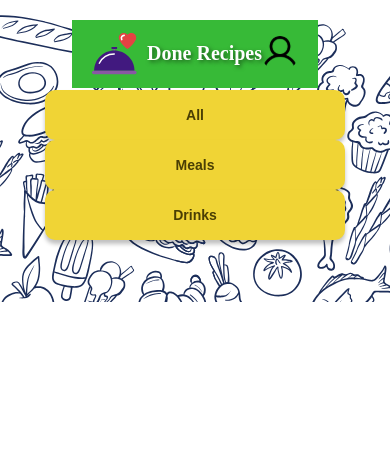
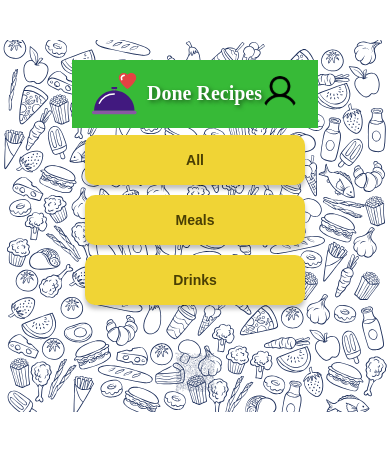
Before and after one commit to ThiagoDRangel/App-Receitas, a React (Create React App) app: page /done-recipes in a window 390 px wide. Shown: the top 450 px of the page. Built offline with nearby package versions, Linux system fonts and the light colour scheme.

Commit message:
Finalizando página DoneRecipes

```diff
--- a/src/styles/DoneRecipes.css
+++ b/src/styles/DoneRecipes.css
@@ -3,6 +3,7 @@ main {
   flex-direction: column;
   align-items: center;
   padding: 20px;
+  margin-top: 40px;
 }
 
 .done-buttons {
@@ -24,6 +25,7 @@ main {
   font-weight: 600;
   cursor: pointer;
   transition: all 0.2s ease-in-out;
+  width: 220px;
 }
 
 .button-filter:hover,
@@ -36,9 +38,10 @@ main {
 }
 
 @media (max-width: 768px) {
+
   .button-filter {
     padding: 8px 16px;
-    margin: 0 5px;
+    margin: 5px 5px;
     font-size: 14px;
   }
 }
--- a/src/styles/Header.css
+++ b/src/styles/Header.css
@@ -93,7 +93,7 @@
 .search-input input {
   width: 100%;
   padding: 8px;
-  border-radius: 4px;
+  border-radius: 10px;
   border: none;
   outline: none;
   font-size: 14px;
@@ -137,3 +137,13 @@
   color: #e67e22;
   transition: all 0.3s ease;
 }
+
+@media (max-width: 768px) {
+  .container-inputs {
+    border: 10px;
+    display: flex;
+    justify-content: space-between;
+    gap: 5px;
+    width: 100px;
+  }
+}
```
